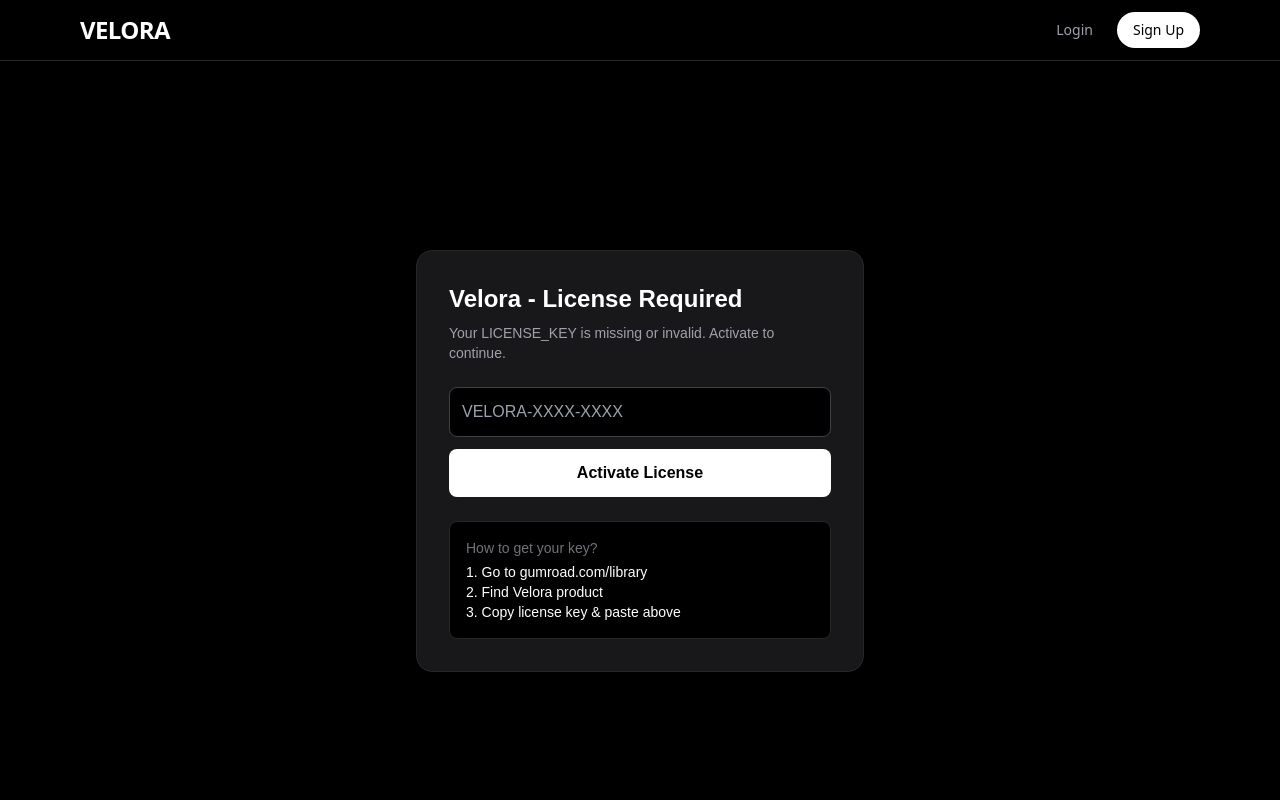
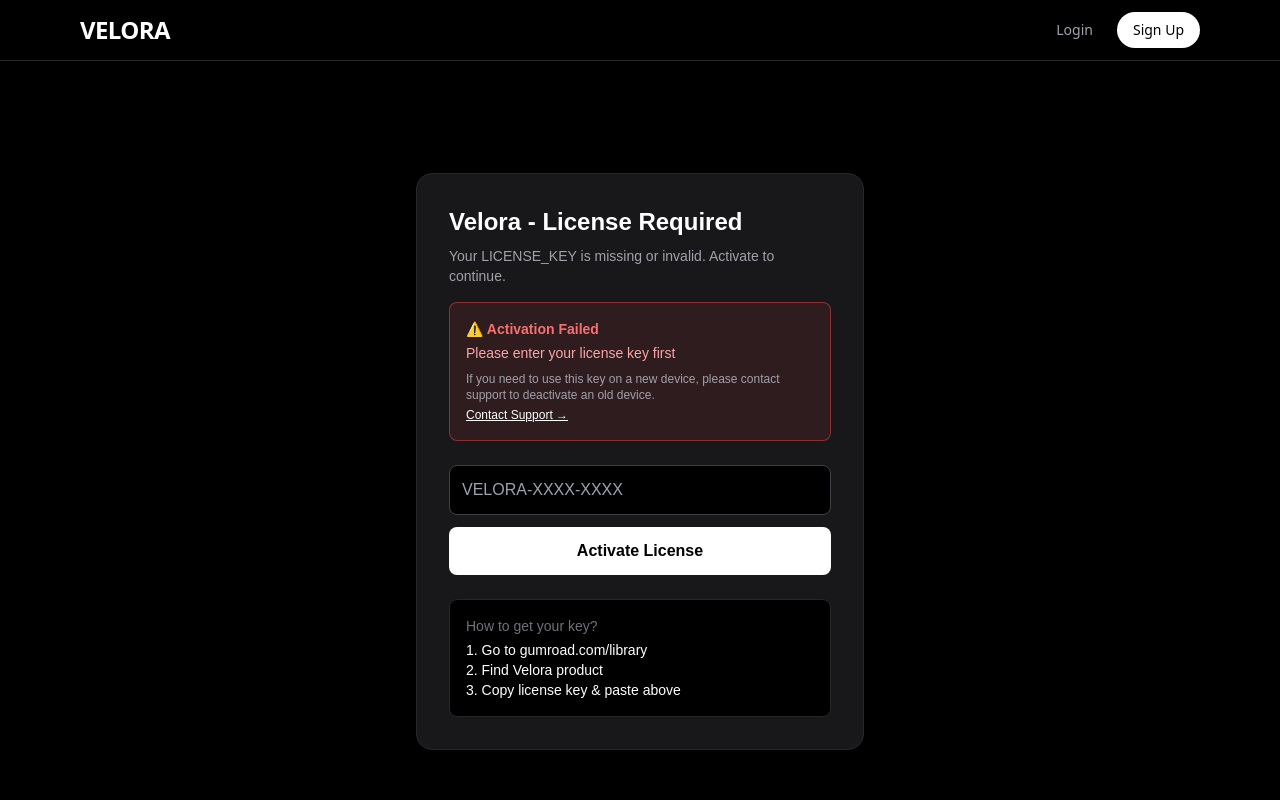
Before and after one commit to Ravs10/saas-starter-kit, a Next.js app: page /activate-license in a window 1280 px wide. Both pictures are taken after a click on the button "Activate License". Shown: the top 800 px of the page. Built offline with nearby package versions, Linux system fonts and the light colour scheme.

Commit message:
Add error handling and device usage display

```diff
--- a/app/activate-license/page.tsx
+++ b/app/activate-license/page.tsx
@@ -5,12 +5,14 @@ import { SITE_CONFIG } from '@/lib/config'
 export default function Activate() {
   const [key, setKey] = useState('')
   const [loading, setLoading] = useState(false)
+  const [error, setError] = useState('')
+  const [devicesUsed, setDevicesUsed] = useState<number | null>(null)
 
   const activate = async () => {
-    if(!key) return alert('Please enter your license key first')
+    if(!key) { setError('Please enter your license key first'); return }
     setLoading(true)
+    setError('')
 
-    // ===== DEVICE ID - Generated once, persists forever =====
     let deviceId = localStorage.getItem('velora_device_id')
     if (!deviceId) {
       deviceId = 'dev-' + Math.random().toString(36).slice(2) + Date.now().toString(36)
@@ -20,6 +22,9 @@ export default function Activate() {
     const res = await fetch(`/api/verify-license?key=${encodeURIComponent(key.trim())}&device_id=${encodeURIComponent(deviceId)}`)
     const data = await res.json()
     setLoading(false)
+
+    if (data.devices_used !== undefined) setDevicesUsed(data.devices_used)
+
     if (data.valid) {
       try {
         localStorage.setItem('velora_license', key.trim())
@@ -28,8 +33,9 @@ export default function Activate() {
       document.cookie = `velora_license=${key.trim()}; path=/; max-age=31536000`
       window.location.href = '/dashboard'
     } else {
-      // Show real error, e.g. "Device limit reached"
-      alert(data.error || 'Invalid key. Please copy it from gumroad.com/library')
+      // No more silent redirect - show proper error on same page
+      setError(data.error || 'Invalid key. Please copy it from gumroad.com/library')
+      if (data.devices_used !== undefined) setDevicesUsed(data.devices_used)
     }
   }
 
@@ -38,6 +44,28 @@ export default function Activate() {
       <div className="max-w-md w-full border border-zinc-800 p-8 rounded-2xl bg-zinc-900">
         <h1 className="text-2xl font-bold">{SITE_CONFIG.name} - License Required</h1>
         <p className="mt-2 text-zinc-400 text-sm">Your LICENSE_KEY is missing or invalid. Activate to continue.</p>
+
+        {/* Device Counter */}
+        {devicesUsed !== null && (
+          <div className="mt-4 bg-zinc-800 p-3 rounded-lg text-sm">
+            <p className="text-zinc-300">Devices Used: <span className="font-bold text-white">{devicesUsed} / 4</span></p>
+            <div className="w-full bg-zinc-700 h-2 rounded-full mt-2 overflow-hidden">
+              <div className="bg-white h-2 rounded-full" style={{width: `${(devicesUsed/4)*100}%`}}></div>
+            </div>
+            <p className="text-zinc-500 text-xs mt-2">This license is valid for 4 devices only.</p>
+          </div>
+        )}
+
+        {/* Error Box - Red, clearly visible */}
+        {error && (
+          <div className="mt-4 bg-red-500/10 border border-red-500/50 p-4 rounded-lg text-sm">
+            <p className="text-red-400 font-bold">⚠️ Activation Failed</p>
+            <p className="text-red-300 mt-1">{error}</p>
+            <p className="text-zinc-400 mt-2 text-xs">If you need to use this key on a new device, please contact support to deactivate an old device.</p>
+            <a href="mailto:support@velora.com" className="text-white underline text-xs mt-1 inline-block">Contact Support →</a>
+          </div>
+        )}
+
         <input className="border border-zinc-700 bg-black w-full p-3 mt-6 rounded-lg outline-none focus:border-white" placeholder="VELORA-XXXX-XXXX" value={key} onChange={e=>setKey(e.target.value)} />
         <button onClick={activate} disabled={loading} className="bg-white text-black w-full p-3 mt-3 rounded-lg font-bold hover:bg-zinc-200 disabled:opacity-50">
           {loading ? 'Checking...' : 'Activate License'}
```
